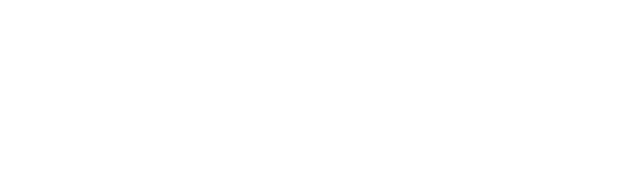
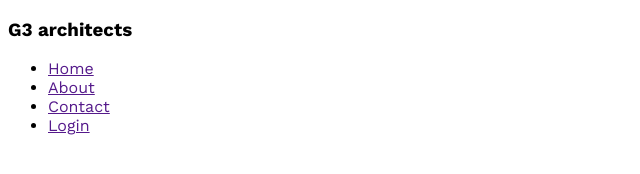
Before and after one commit to olirahman11/g3-architects-website, a plain HTML site: page index.html in a window 1280 px wide. Shown: the whole page, without its empty margins (0-640 px from the left). Drawn offline with nearby package versions, Linux system fonts and the light colour scheme.

Commit message:
setup font work sans

```diff
--- a/index.html
+++ b/index.html
@@ -4,13 +4,33 @@
 <head>
   <meta charset="UTF-8">
   <meta name="viewport" content="width=`, initial-scale=1.0">
-  <title></title>
+  <title>G3 architects</title>
 
   <link rel="stylesheet" href="styles/architects.css">
 </head>
 
 <body>
+  <header>
 
+    <nav>
+      <h3>G3 architects</h3>
+      <ul>
+        <li><a href="">Home</a></li>
+        <li><a href="">About</a></li>
+        <li><a href="">Contact</a></li>
+        <li><a href="">Login</a></li>
+      </ul>
+    </nav>
+
+  </header>
+
+  <main>
+
+  </main>
+
+  <footer>
+
+  </footer>
 </body>
 
 </html>
--- a/styles/architects.css
+++ b/styles/architects.css
@@ -0,0 +1,10 @@
+/* work sans font from google fonts */
+
+@import url('https://fonts.googleapis.com/css2?family=Lato:wght@400;700;900&family=Open+Sans:wght@400;700;800&family=Work+Sans:wght@400;600;700;800&display=swap');
+
+*{
+  font-family: 'Lato', sans-serif;
+font-family: 'Open Sans', sans-serif;
+font-family: 'Work Sans', sans-serif;
+
+}
```
